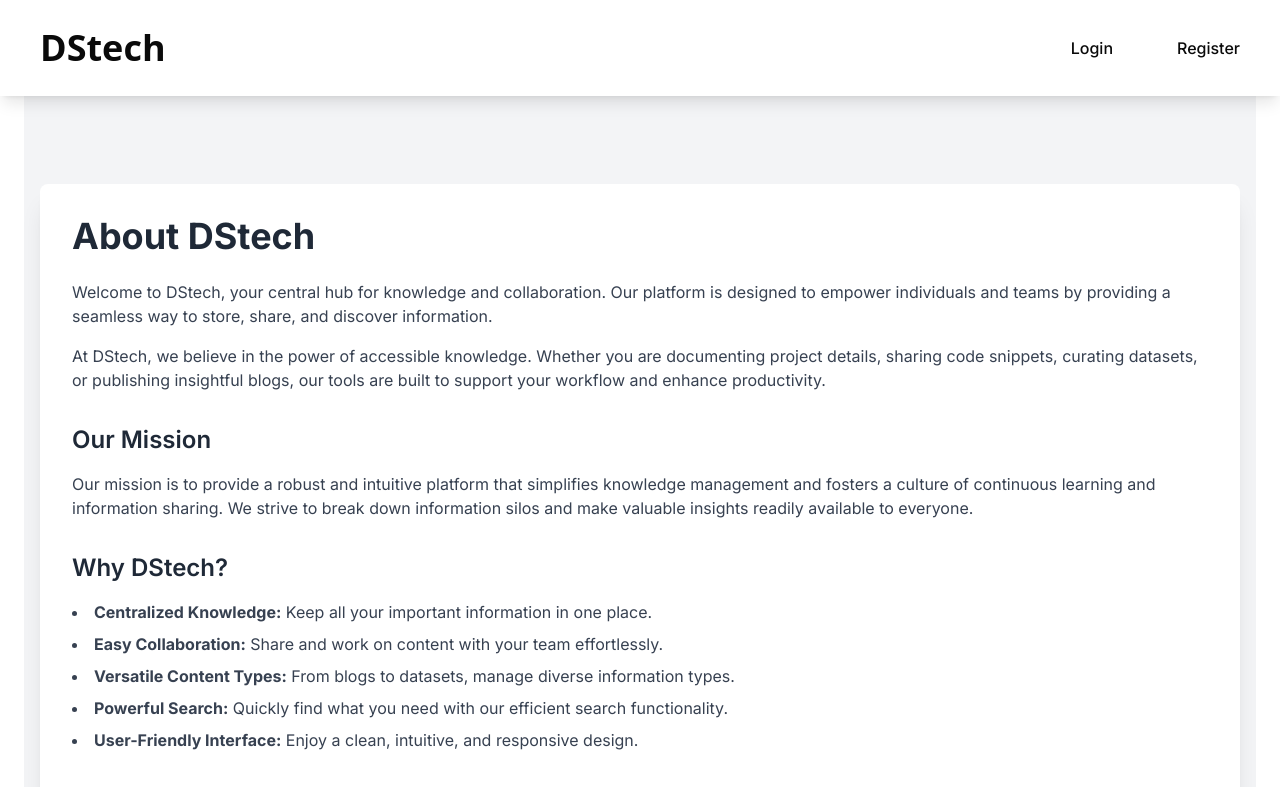
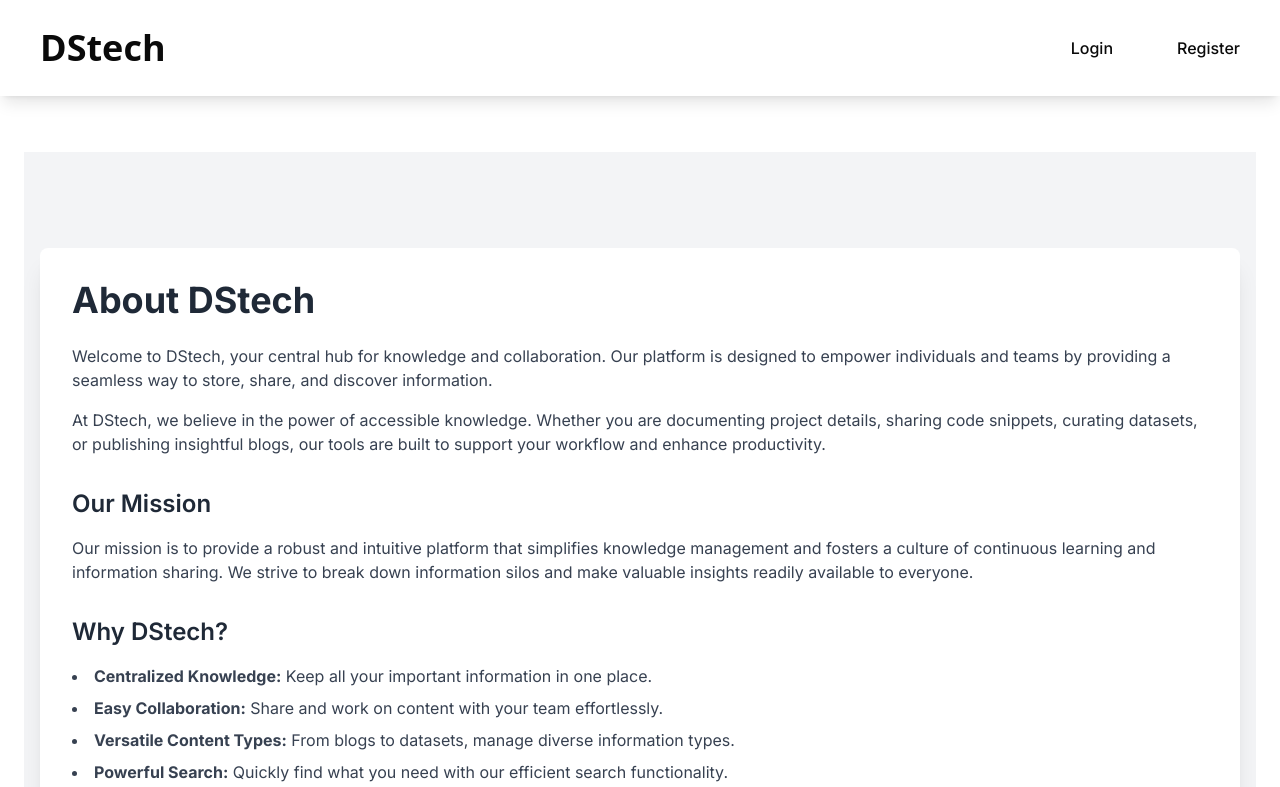
Before and after one commit to sujan49roy/DStech, a Next.js app: page /about in a window 1280 px wide. Shown: the top 787 px of the page. Built offline with nearby package versions, Linux system fonts and the light colour scheme; no server answers.

Commit message:
Update layout.tsx

```diff
--- a/app/layout.tsx
+++ b/app/layout.tsx
@@ -65,9 +65,12 @@ export default function RootLayout({ children }: { children: React.ReactNode })
                 "flex flex-col flex-1 min-h-[calc(100vh-3.5rem)]",
                 user ? "md:ml-56" : ""
               )}>
+                <div className="flex flex-1 pt-[60px] md:pt-16">
+
                 <main className="flex-1 px-3 py-4 md:px-6 md:py-6">
                   {children}
                 </main>
+                </div>
                 <Footer className="mt-auto" />
               </div>
             </div>
```
